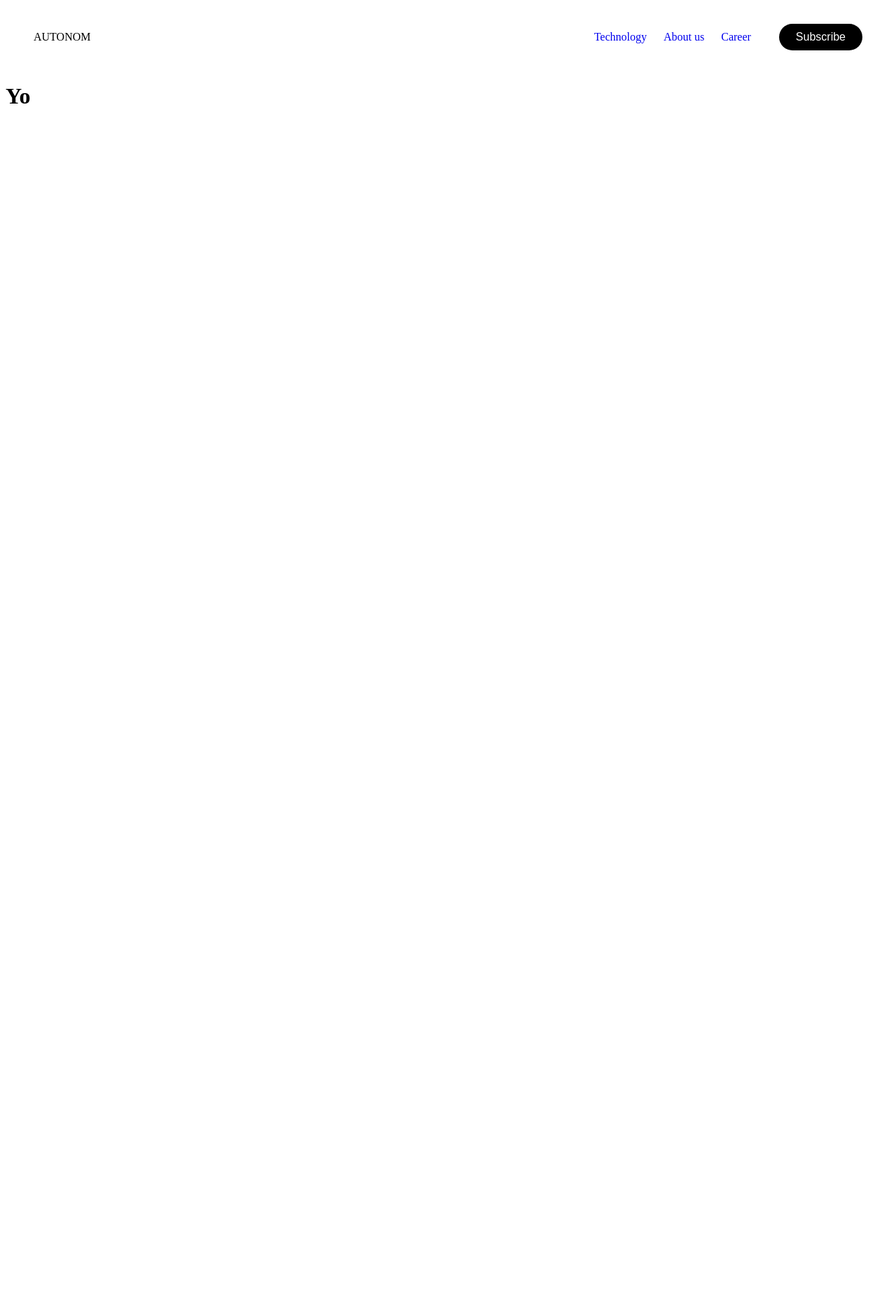
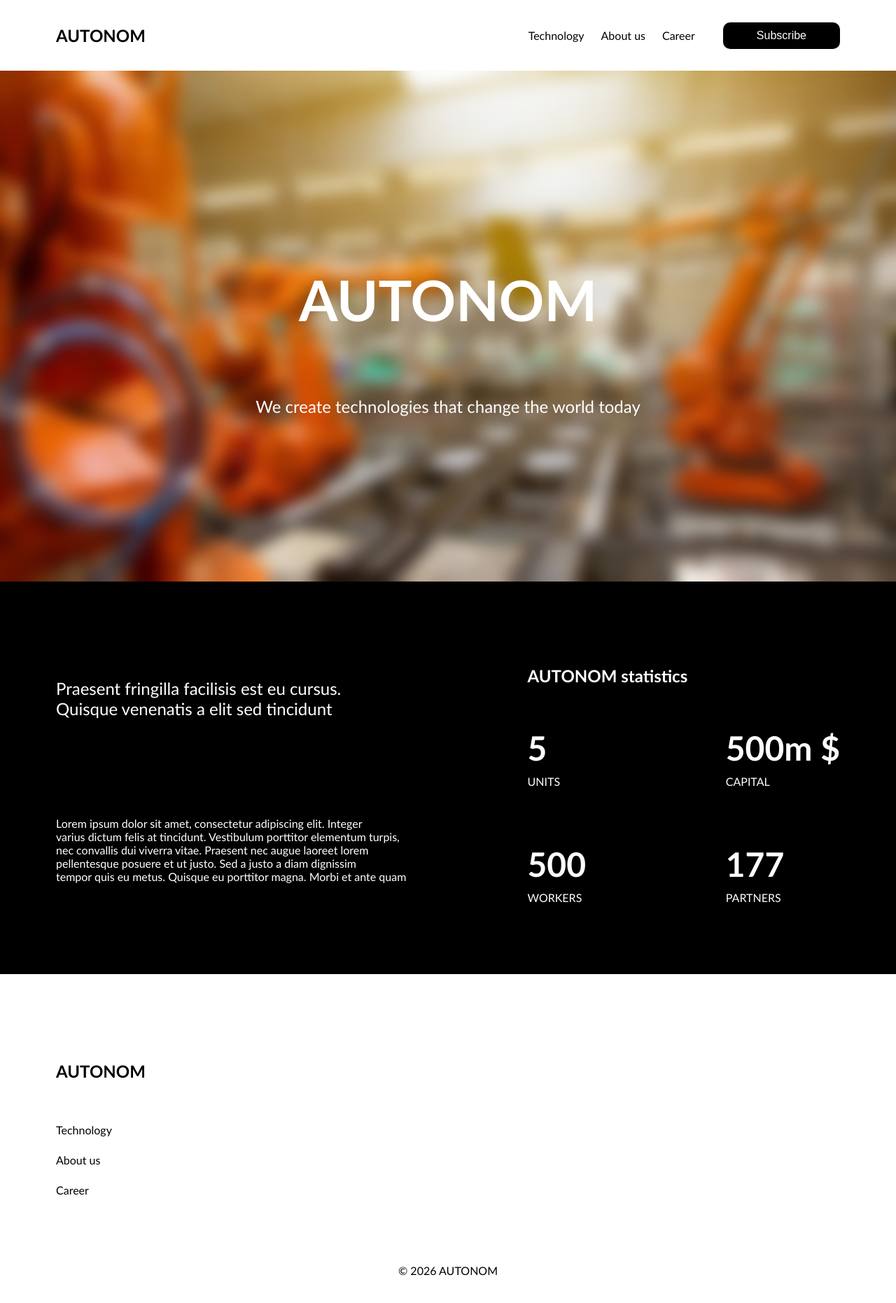
Before and after one commit to Kat7710/site, a React (Vite) app: page / in a window 1280 px wide. Shown: the top 1862 px of the page at 70% size. Before the commit the page ends 800 px from the top, so only its background shows below. Built offline with nearby package versions, Linux system fonts and the light colour scheme.

Commit message:
Added main and footer

```diff
--- a/src/App.jsx
+++ b/src/App.jsx
@@ -1,12 +1,15 @@
 import { useState } from "react";
 import "./App.scss";
-import Navbar from "./components/Navbar";
+import Header from "./components/Header";
+import Main from "./components/Main";
+import Footer from "./components/Footer";
 
 function App() {
   return (
     <div className="App">
-      <Navbar />
-      <h1>Yo</h1>
+      <Header />
+      <Main />
+      <Footer />
     </div>
   );
 }
--- a/src/App.scss
+++ b/src/App.scss
@@ -0,0 +1,8 @@
+body {
+  font-family: "Gill Sans", sans-serif;
+  width: 100%;
+  overflow-x: hidden;
+  margin: 0;
+  padding: 0;
+  box-sizing: border-box;
+}
--- /dev/null
+++ b/src/components/Footer.jsx
@@ -0,0 +1,28 @@
+import React from "react";
+import "./Footer.scss";
+
+function Footer() {
+  return (
+    <footer className="footer">
+      <div className="footer-contact">
+        <p className="footer-title">AUTONOM</p>
+        <div className="contacts">
+          <ul className="contact-items">
+            <li>
+              <a href="#">Technology</a>
+            </li>
+            <li>
+              <a href="#">About us</a>
+            </li>
+            <li>
+              <a href="#">Career</a>
+            </li>
+          </ul>
+        </div>
+      </div>
+      <p className="copyright">© 2026 AUTONOM</p>
+    </footer>
+  );
+}
+
+export default Footer;
--- /dev/null
+++ b/src/components/Footer.scss
@@ -0,0 +1,33 @@
+.footer {
+  padding: 100px 80px;
+  color: white;
+  display: flex;
+  flex-direction: column;
+  gap: 80px;
+}
+
+.footer-contact {
+  align-self: flex-start;
+}
+
+.footer-title {
+  color: black;
+  font-size: 24px;
+  font-weight: 600;
+  margin-bottom: 60px;
+}
+
+.contact-items {
+  display: flex;
+  flex-direction: column;
+  list-style: none;
+  margin: 0;
+  padding: 0;
+  gap: 24px;
+}
+
+.copyright {
+  color: black;
+  align-self: center;
+  text-align: center;
+}
--- /dev/null
+++ b/src/components/Header.jsx
@@ -0,0 +1,27 @@
+import React from "react";
+import "./Header.scss";
+function Navbar() {
+  return (
+    <nav className="navbar">
+      <div className="navbar-title">
+        <p className="title">AUTONOM</p>
+      </div>
+      <div className="navbar-menu">
+        <ul className="navbar-links">
+          <li>
+            <a href="#">Technology</a>
+          </li>
+          <li>
+            <a href="#">About us</a>
+          </li>
+          <li>
+            <a href="#">Career</a>
+          </li>
+        </ul>
+        <button className="navbar-btn">Subscribe</button>
+      </div>
+    </nav>
+  );
+}
+
+export default Navbar;
--- a/src/components/Navbar.scss
+++ b/src/components/Header.scss
@@ -2,8 +2,8 @@
   display: flex;
   justify-content: space-between;
   align-items: center;
-  padding: 20px 40px;
-  background-color: transparent;
+  padding: 12px 80px;
+  background-color: white;
 }
 
 .navbar-menu {
@@ -24,12 +24,18 @@
   background-color: #000;
   color: #fff;
   border: none;
-  padding: 10px 24px;
-  border-radius: 20px;
+  padding: 10px 48px;
+  border-radius: 10px;
   font-size: 16px;
   cursor: pointer;
 }
 
 a {
   text-decoration: none;
+  color: black;
 }
+
+.title {
+  font-size: 24px;
+  font-weight: 600;
+}
--- /dev/null
+++ b/src/components/Main.jsx
@@ -0,0 +1,58 @@
+import React from "react";
+import "./Main.scss";
+
+function Main() {
+  return (
+    <>
+      <section className="front">
+        <h1 className="front-title">AUTONOM</h1>
+        <p className="front-paragraph">
+          We create technologies that change the world today
+        </p>
+      </section>
+      <section className="middle">
+        <div className="middle-texts-container">
+          <p className="middle-title">
+            Praesent fringilla facilisis est eu cursus.
+            <br /> Quisque venenatis a elit sed tincidunt
+          </p>
+          <p className="middle-paragraph">
+            Lorem ipsum dolor sit amet, consectetur adipiscing elit. Integer
+            <br />
+            varius dictum felis at tincidunt. Vestibulum porttitor elementum
+            turpis,
+            <br /> nec convallis dui viverra vitae. Praesent nec augue laoreet
+            lorem
+            <br /> pellentesque posuere et ut justo. Sed a justo a diam
+            dignissim
+            <br />
+            tempor quis eu metus. Quisque eu porttitor magna. Morbi et ante quam
+          </p>
+        </div>
+        <div className="middle-stats">
+          <h2 className="middle-stats-title">AUTONOM statistics</h2>
+          <div className="middle-stats-cont">
+            <div className="middle-stats-item">
+              <div className="stats-number">5</div>
+              <div className="stats-label">UNITS</div>
+            </div>
+            <div className="middle-stats-item">
+              <div className="stats-number">500m $</div>
+              <div className="stats-label">CAPITAL</div>
+            </div>
+            <div className="middle-stats-item">
+              <div className="stats-number">500</div>
+              <div className="stats-label">WORKERS</div>
+            </div>
+            <div className="middle-stats-item">
+              <div className="stats-number">177</div>
+              <div className="stats-label">PARTNERS</div>
+            </div>
+          </div>
+        </div>
+      </section>
+    </>
+  );
+}
+
+export default Main;
--- /dev/null
+++ b/src/components/Main.scss
@@ -0,0 +1,66 @@
+.front {
+  min-height: calc(100vh - 70px);
+  background-image: url(../assets/Background_front.jpg);
+
+  background-size: cover;
+  background-position: center;
+  background-repeat: no-repeat;
+  display: flex;
+  flex-direction: column;
+  justify-content: center;
+  align-items: center;
+  text-align: center;
+}
+
+.front-title {
+  font-size: 80px;
+  color: white;
+  font-weight: 600;
+}
+
+.front-paragraph {
+  font-size: 24px;
+  color: white;
+}
+
+.middle {
+  background-color: black;
+  padding: 100px 80px;
+  color: white;
+  display: flex;
+  justify-content: space-between;
+  align-items: center;
+}
+
+.middle-title {
+  font-size: 24px;
+}
+
+.middle-texts-container {
+  display: flex;
+  flex-direction: column;
+  gap: 100px;
+}
+
+.middle-stats-cont {
+  display: grid;
+  grid-template-columns: repeat(2, 1fr);
+  row-gap: 80px;
+  column-gap: 120px;
+  max-width: 1000px;
+}
+
+.middle-stats-title {
+  margin-bottom: 60px;
+}
+
+.middle-stats-item {
+  display: flex;
+  flex-direction: column;
+  gap: 10px;
+}
+
+.stats-number {
+  font-size: 48px;
+  font-weight: 600;
+}
--- a/src/components/Navbar.jsx
+++ /dev/null
@@ -1,29 +0,0 @@
-import React from "react";
-import "./Navbar.scss";
-function Navbar() {
-  return (
-    <>
-      <nav className="navbar">
-        <div className="navbar-title">
-          <p className="title">AUTONOM</p>
-        </div>
-        <div className="navbar-menu">
-          <ul className="navbar-links">
-            <li>
-              <a href="#">Technology</a>
-            </li>
-            <li>
-              <a href="#">About us</a>
-            </li>
-            <li>
-              <a href="#">Career</a>
-            </li>
-          </ul>
-          <button className="navbar-btn">Subscribe</button>
-        </div>
-      </nav>
-    </>
-  );
-}
-
-export default Navbar;
```
Also changed, not shown: src/assets/Background_front.jpg (added).
